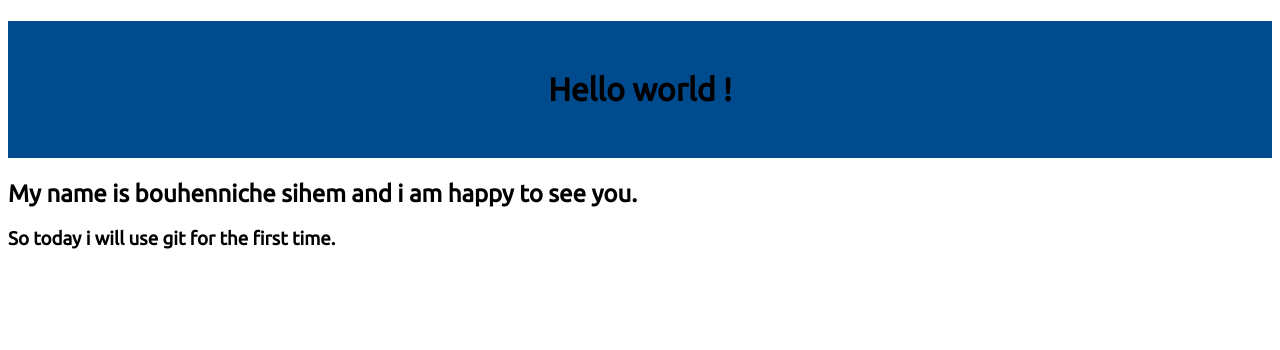
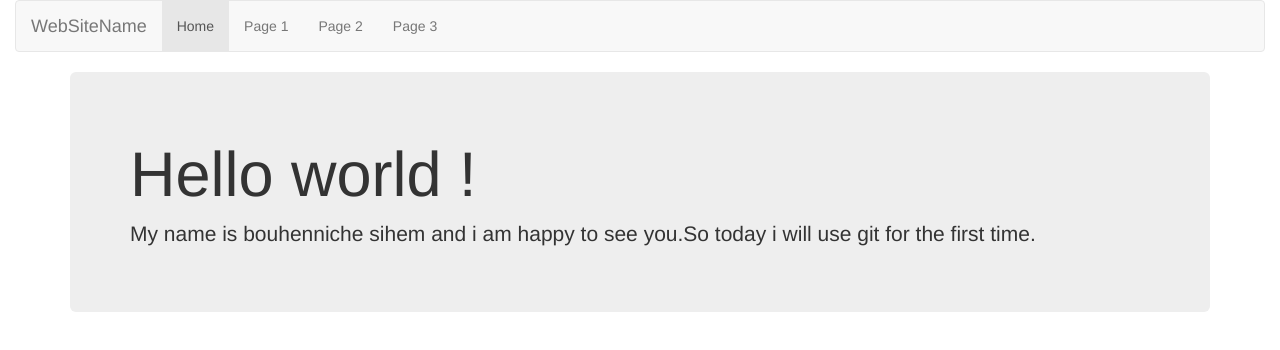
Before and after one commit to SihemBouhenniche/test, a plain HTML site: page index.html in a window 1280 px wide. Drawn offline with nearby package versions, Linux system fonts and the light colour scheme.

Commit message:
modification du contenu avec l'utilisationde bootsrap

```diff
--- a/index.html
+++ b/index.html
@@ -5,10 +5,31 @@
 	<title>Hello world !!</title>
 	<link href="https://fonts.googleapis.com/css?family=Ubuntu" rel="stylesheet">
 	<link rel="stylesheet" type="text/css" href="style.css">
+	<link rel="stylesheet" href="https://maxcdn.bootstrapcdn.com/bootstrap/3.3.7/css/bootstrap.min.css">
+  	<script src="https://ajax.googleapis.com/ajax/libs/jquery/3.2.1/jquery.min.js"></script>
+  	<script src="https://maxcdn.bootstrapcdn.com/bootstrap/3.3.7/js/bootstrap.min.js"></script>
 </head>
 <body>
-	<h1>Hello world !</h1>
-	<h2>My name is bouhenniche sihem and i am happy to see you.</h2>
-	<h3>So today i will use git for the first time.</h3>
+	<div class="container-fluid">
+		<nav class="navbar navbar-default">
+		  	<div class="container-fluid">
+		    	<div class="navbar-header">
+		      		<a class="navbar-brand" href="#">WebSiteName</a>
+		    	</div>
+		    	<ul class="nav navbar-nav">
+			      	<li class="active"><a href="#">Home</a></li>
+			      	<li><a href="#">Page 1</a></li>
+			      	<li><a href="#">Page 2</a></li>
+			      	<li><a href="#">Page 3</a></li>
+		    	</ul>
+		  	</div>
+		</nav>
+	</div>
+	<div class="container">
+  		<div class="jumbotron titre">
+    		<h1>Hello world !</h1>
+    		<p>My name is bouhenniche sihem and i am happy to see you.So today i will use git for the first time. </p>
+  		</div>
+	</div>
 </body>
 </html>
--- a/style.css
+++ b/style.css
@@ -1,8 +1,6 @@
 body {
 	font-family: 'Ubuntu', sans-serif;
 }
-h1 {
-	text-align: center;
-	padding: 50px;
+.titre {
 	background-color: #004B8D;
 }
```
